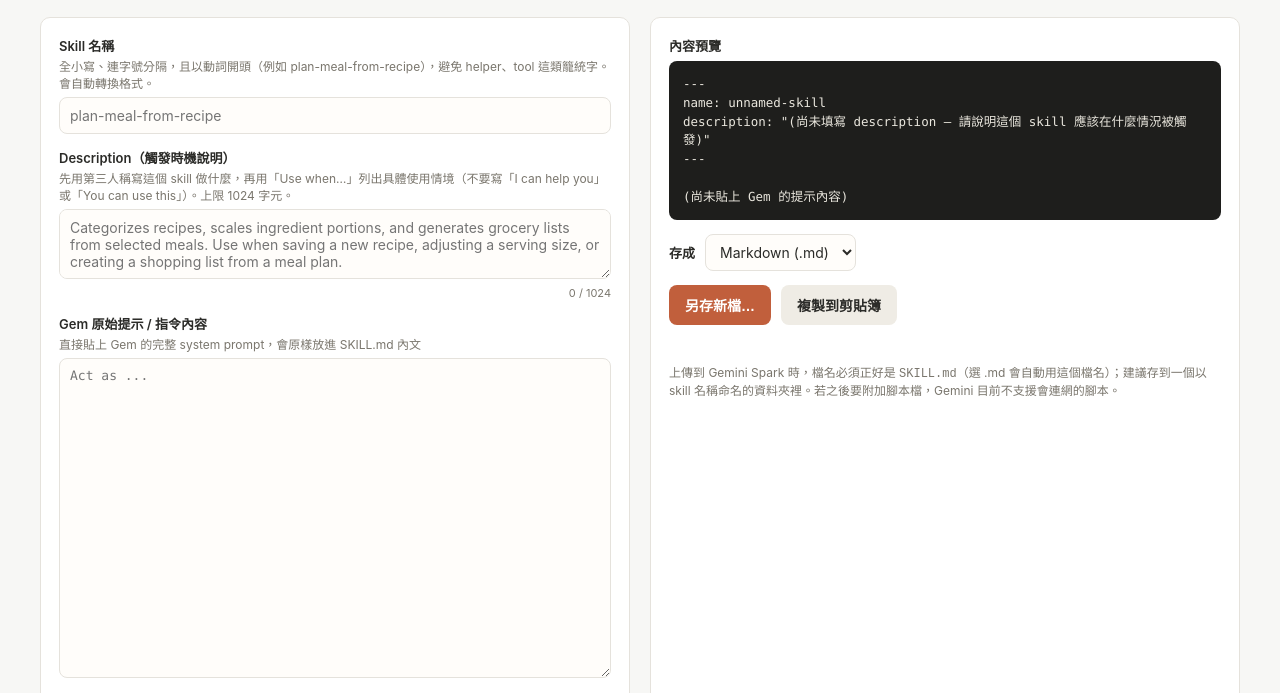
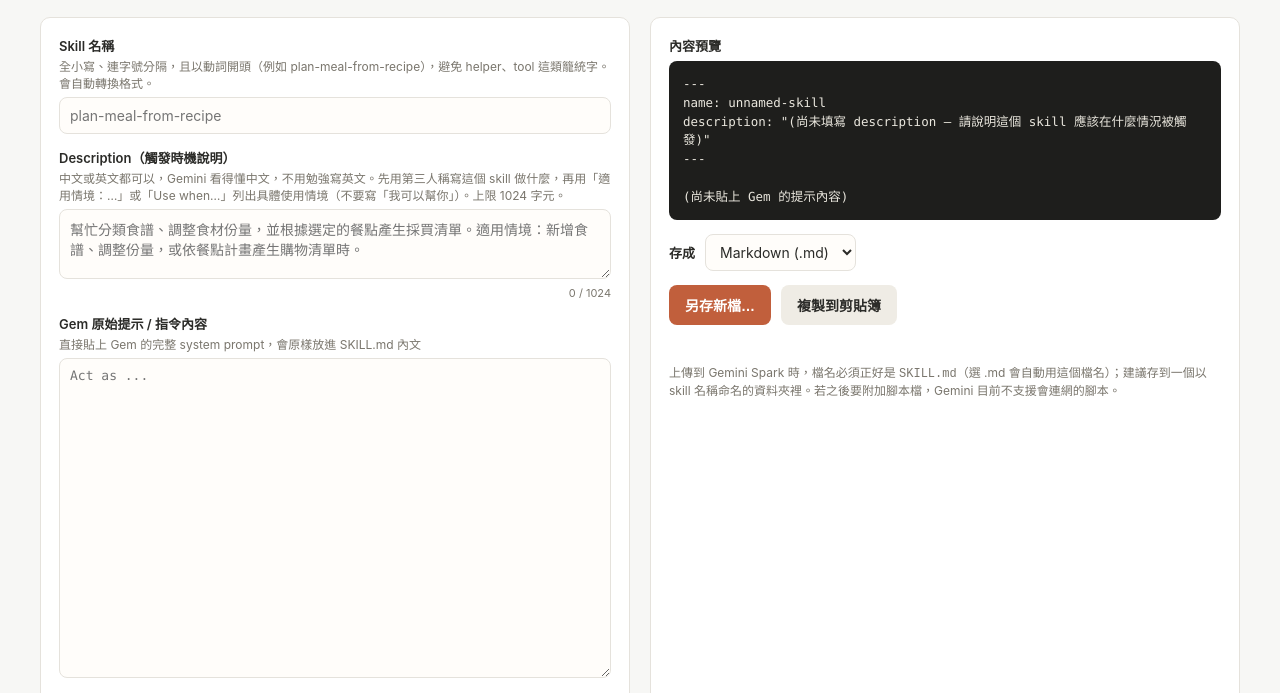
Before and after one commit to cendretw/gem2skill, a plain HTML site: page index.html in a window 1280 px wide. Shown: the part 80-773 px from the top of the page. Drawn offline with Linux system fonts and the light colour scheme.

Commit message:
Update index.html

```diff
--- a/index.html
+++ b/index.html
@@ -142,9 +142,9 @@
       <input type="text" id="skillName" placeholder="plan-meal-from-recipe">
 
       <label for="description">Description（觸發時機說明）
-        <span class="hint">先用第三人稱寫這個 skill 做什麼，再用「Use when…」列出具體使用情境（不要寫「I can help you」或「You can use this」）。上限 1024 字元。</span>
+        <span class="hint">中文或英文都可以，Gemini 看得懂中文，不用勉強寫英文。先用第三人稱寫這個 skill 做什麼，再用「適用情境：…」或「Use when…」列出具體使用情境（不要寫「我可以幫你」）。上限 1024 字元。</span>
       </label>
-      <textarea id="description" placeholder="Categorizes recipes, scales ingredient portions, and generates grocery lists from selected meals. Use when saving a new recipe, adjusting a serving size, or creating a shopping list from a meal plan."></textarea>
+      <textarea id="description" placeholder="幫忙分類食譜、調整食材份量，並根據選定的餐點產生採買清單。適用情境：新增食譜、調整份量，或依餐點計畫產生購物清單時。"></textarea>
       <span class="charcount" id="descCount">0 / 1024</span>
 
       <label for="gemPrompt">Gem 原始提示 / 指令內容
```
